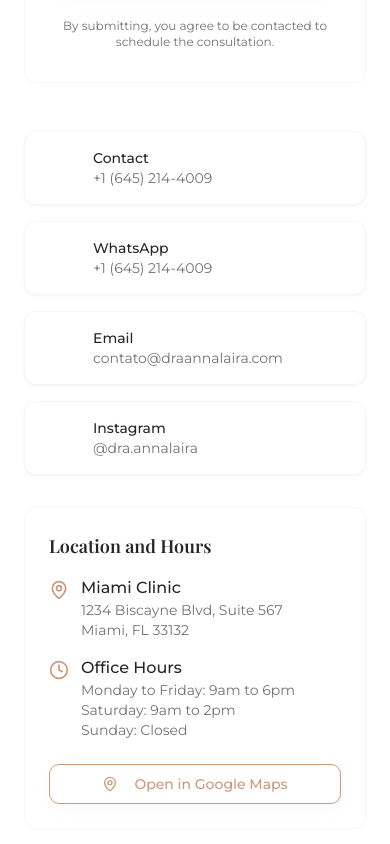
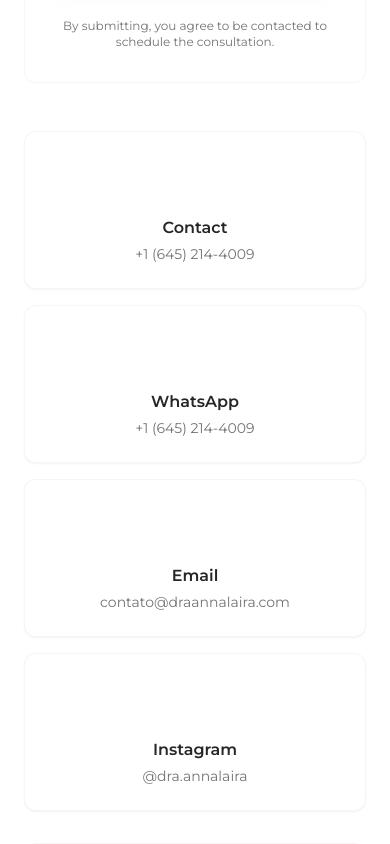
Before and after one commit to talitacad/anna-laira-glow, a React (Vite) app: page / in a window 390 px wide. Shown: the part 5920-6764 px from the top of the page. Built offline with nearby package versions, Linux system fonts and the light colour scheme.

Commit message:
Add icons to contact tiles
Added sophisticated icons to the contact tiles for PhoneCall, MessageSquare, AtSign, and Instagram to better represent each service.

```diff
--- a/src/components/Contact.tsx
+++ b/src/components/Contact.tsx
@@ -179,15 +179,15 @@ const Contact = () => {
               {contactInfo.map((info, index) => (
                 <Card
                   key={index}
-                  className="p-4 hover:shadow-card transition-smooth border-primary/10 cursor-pointer"
+                  className="p-6 hover:shadow-card transition-smooth border-primary/10 cursor-pointer group hover:border-primary/30"
                   onClick={() => window.open(info.action, '_blank')}
                 >
-                  <div className="flex items-center space-x-3">
-                    <div className="w-10 h-10 bg-gradient-primary rounded-full flex items-center justify-center">
-                      <info.icon className="w-5 h-5 text-primary-foreground" />
+                  <div className="flex flex-col items-center text-center space-y-3">
+                    <div className="w-12 h-12 bg-gradient-primary rounded-xl flex items-center justify-center group-hover:scale-110 transition-transform">
+                      <info.icon className="w-6 h-6 text-primary-foreground" />
                     </div>
                     <div>
-                      <div className="font-medium text-foreground text-sm">
+                      <div className="font-semibold text-foreground text-base mb-1">
                         {info.title}
                       </div>
                       <div className="text-muted-foreground text-sm">
```
